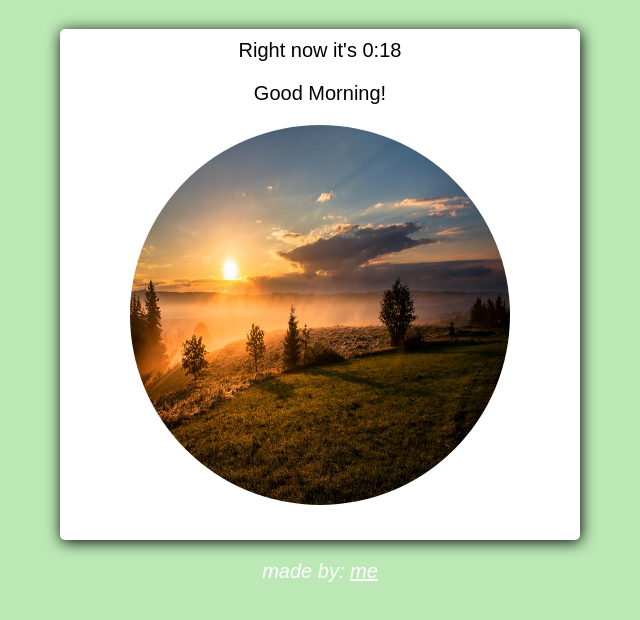
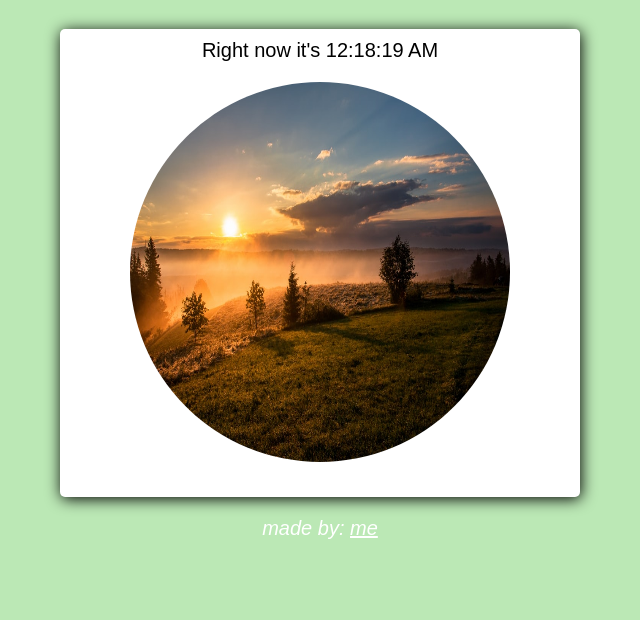
Before and after one commit to MartinbianchoEduardo/live-clock, a plain HTML site: page index.html in a window 1280 px wide. Shown: the part 88-708 px from the top of the page, without its empty margins (320-960 px from the left). Drawn offline with Linux system fonts and the light colour scheme.

Commit message:
add loader function, verifyTime and more

```diff
--- a/index.html
+++ b/index.html
@@ -7,14 +7,13 @@
     <link rel="stylesheet" href="style.css">
     <title>Document</title>
 </head>
-<body onLoad="load(hour)">
+<body onLoad="loader()">
     <header>
         <h1>Current Time</h1>
     </header>
     <section>
-        <div class="time">
-        </div>
-        <div class="img">
+        <div class="time"></div>
+        <div class="img"></div>
             <img id="image" src="" alt="image">
     </section>
     <footer>
--- a/index.js
+++ b/index.js
@@ -1,26 +1,58 @@
 var img = document.querySelector("#image");
 var date = new Date();
 var hour = date.getHours();
-var minute = date.getMinutes();
 
-function load(hour) {
-    const phrase = `Right now it's ${hour}:${minute}`
-    const a = document.createTextNode(phrase);
-    var timeDiv = document.querySelector(".time");
-    timeDiv.appendChild(a);
-    if (hour >= 0 && hour < 12) {
+function load() {
+    var date = new Date();
+    var hour = date.getHours();
+    var minute = date.getMinutes();
+    var second = date.getSeconds();
+    var ampm = "AM"
+
+    if(hour == 0) {
+        hour = 12;
+    }
+
+    if (hour > 12) {
+        hour = hour -12;
+        ampm = "PM"
+    }
+
+    if (hour < 10) {
+        hour = "0" + hour;
+    }
+    if (minute < 10) {
+        minute = "0" + minute;
+    }
+    if (second < 10) {
+        second = "0" + second;
+    }
+
+    const currentTime = `Right now it's ${hour}:${minute}:${second} ${ampm}`
+
+    document.querySelector(".time").innerText = currentTime;
+    document.querySelector(".time").textContent = currentTime;
+
+    setTimeout(load, 1000)
+}
+
+
+function verifyTime() {
+    var d = new Date();
+    var ho = d.toLocaleTimeString().split(":")[0];
+    if (ho >= 0 && hour < 12) {
         img.src = "./img/morning.jpg";
         document.body.style.backgroundColor = "#bbe8b5";
         const p = document.createElement("p");
         timeDiv.appendChild(p);
         p.after('Good Morning!');
-    } else if (hour >= 12 && hour < 19) {
+    } else if (ho >= 12 && ho < 19) {
         img.src = "./img/afternoon.jpg";
         document.body.style.backgroundColor = "#cab076";
         const p = document.createElement("p");
         timeDiv.appendChild(p);
         p.after('Good Afternoon!');
-    } else if (hour >= 19 && hour < 23 ) {
+    } else if (ho >= 19 && ho < 23 ) {
         img.src = "./img/evening.jpg";
         document.body.style.backgroundColor = "#112d3d";
         const p = document.createElement("p");
@@ -29,3 +61,8 @@ function load(hour) {
     }
 
 }
+
+function loader() {
+    load();
+    verifyTime();
+}
```
